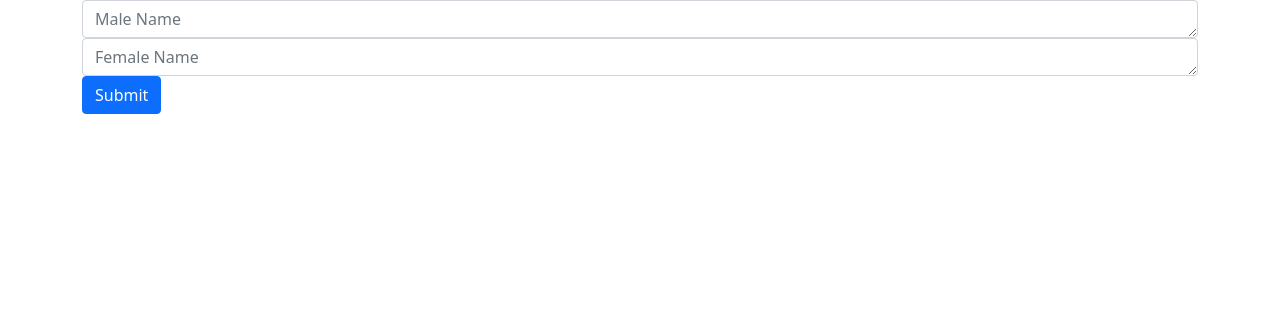
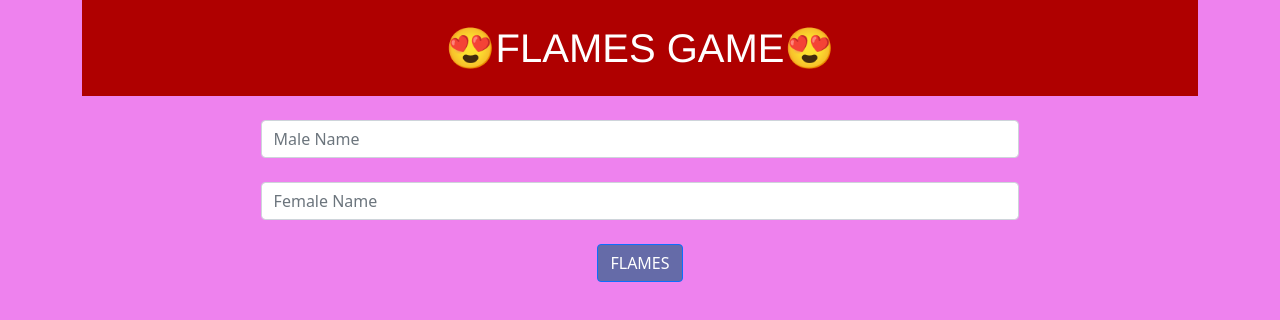
Before and after one commit to sarand3011/Flames-Game, a plain HTML site: page index.html in a window 1280 px wide. Drawn offline with nearby package versions, Linux system fonts and the light colour scheme.

Commit message:
Completed Flames Game

```diff
--- a/index.html
+++ b/index.html
@@ -14,19 +14,110 @@
       integrity="sha384-EVSTQN3/azprG1Anm3QDgpJLIm9Nao0Yz1ztcQTwFspd3yD65VohhpuuCOmLASjC"
       crossorigin="anonymous"
     />
+
   </head>
   <body>
-    <div class="container">
+    <div class="container text-center" onsubmit="">
+
+      <h1 class="fas fa-heading  p-4  ">😍FLAMES GAME😍</h1>
+      <div class="form-group p-3">
+        <input type="text" class="form-control" name="name1" id="name1" rows="1" placeholder="Male Name" required></textarea><br>
+        <input type="text" class="form-control" name="name2" id="name2" rows="1" placeholder="Female Name" required></textarea><br>
+
+      <button type="submit" class="btn btn-primary" onclick="flames()">FLAMES</button>
+      <div id="relation"></div>
+    </div>
+
+    <style>
+        body{
+          background-color: violet;
+        }
+        .container{
+           color: rgb(250, 50, 50);
+           background-color: violet;
 
 
-      <div class="form-group">
-        <textarea class="form-control" name="name1" id="name1" rows="1" placeholder="Male Name"></textarea>
-        <textarea class="form-control" name="name2" id="name2" rows="1" placeholder="Female Name"></textarea>
+        }
+        .btn{
+            background-color: rgba(5, 92, 119, 0.582);
+        }
+        .btn:hover{
+            background-color: red;
+        }
+        #relation{
+          font-size: 36px;
+          font-weight: bold;
+          text-decoration-style: solid;
+        }
+        .form-control{
+        margin: auto;
+        width:70%;
 
-      <button type="submit" class="btn btn-primary">Submit</button>
+        }
+        h1{
+            color: white;
+            background-color: red;
+            font-family: 'Franklin Gothic Medium', 'Arial Narrow', Arial, sans-serif;
+            animation: colorShift 5s infinite alternate linear;
 
-    </div>
+        }
+        @keyframes colorShift{
+  0%   {background-color: rgb(175, 0, 0);}
+  25%  {background-color: rgb(134, 134, 4);}
+  50%  {background-color: rgb(0, 0, 175);}
+  75% {background-color: rgb(0, 122, 0);}
+  100% {background-color: rgb(175, 0, 0);}
+}
+    </style>
+    <script>
+        function flames(){
+            let list=['Friends🤝','Lovers💑','Affectionate🥰','Marriage👪','Enemies🤜🤛','Siblings👩🏻‍🤝‍🧑🏻']
+            name1=document.getElementById('name1').value.toLowerCase();
+            name2=document.getElementById('name2').value.toLowerCase();
+            s=''
+            for(i=0;i<name1.length;i++){
+                if(name1[i]!=' ' && name2.indexOf(name1[i])==-1){
+                  s+=name1[i];
+                }
+            }
+            for(i=0;i<name2.length;i++){
+              if(name2[i]!=' ' && name1.indexOf(name2[i])==-1){
+                s+=name2[i];
+              }
+            }
+            num=s.length;
+            if(name1.length==0 || name2.length==0) //to check for no names
+            {
+              document.getElementById('relation').innerHTML="You forget to enter Names";
 
+              return false;
+            }
+            if(/\d+/.test(name1+name2)) //to check numbers present or not
+            {
+              document.getElementById('relation').innerHTML="You have entered some numbers😅, Enter names";
+              return false;
+            }
+            if(name1==name2)
+            {
+               document.getElementById('relation').innerHTML="You have entered Same Name🤣, You must be single";
+              return false;
+            }
+            i=-1 ;
+            while(list.length!=1)
+            {
+              i=(i+num)%list.length;
+              list.splice(i,1);
+              i-=1
+              console.log(list);
+            }
+
+
+            name1=name1.toUpperCase();
+            name2=name2.toUpperCase();
+            document.getElementById('relation').innerHTML=name1+" and "+name2+" are " +list[0];
+            return false;
+        }
+    </script>
     <script
       src="https://cdn.jsdelivr.net/npm/@popperjs/core@2.9.2/dist/umd/popper.min.js"
       integrity="sha384-IQsoLXl5PILFhosVNubq5LC7Qb9DXgDA9i+tQ8Zj3iwWAwPtgFTxbJ8NT4GN1R8p"
```
